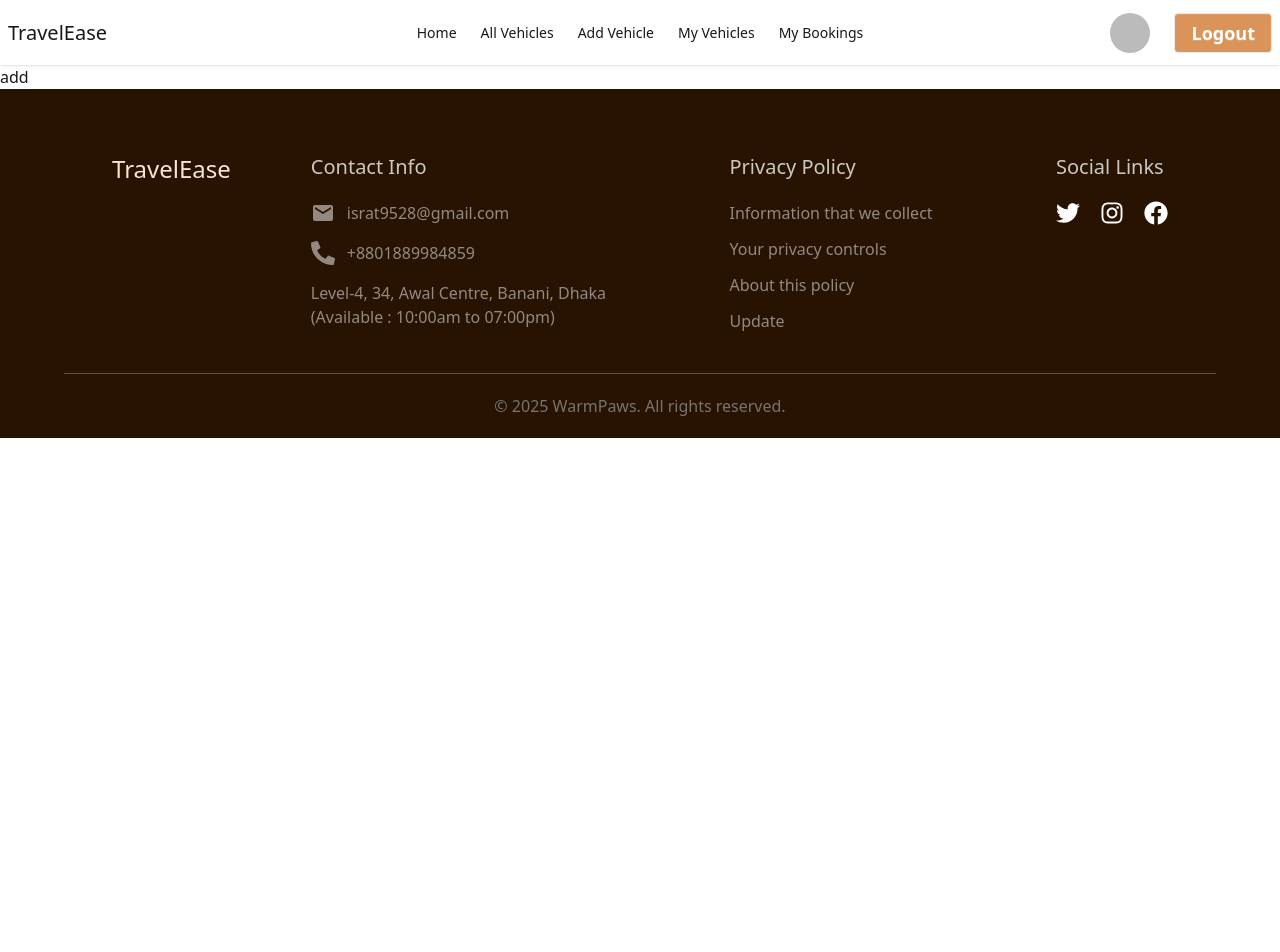
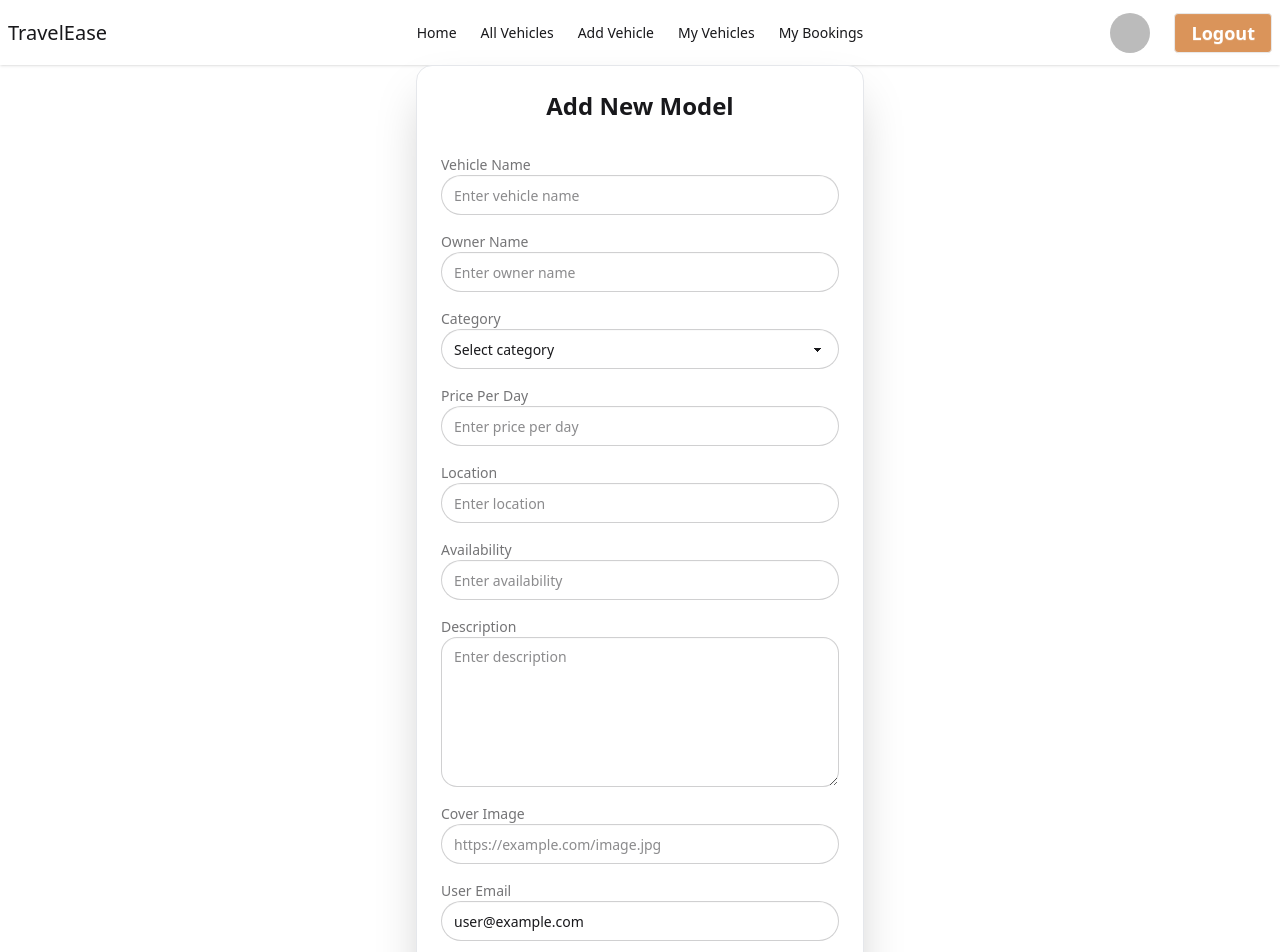
Before and after one commit to israt9528/travelEase-client, a React (Vite) app: page /add-vehicle in a window 1280 px wide. Shown: the top 952 px of the page. Before the commit the page ends 800 px from the top, so only its background shows below. Built offline with nearby package versions, Linux system fonts and the light colour scheme; no server answers; sample sign-in values are in the browser's storage.

Commit message:
implement add vehicle page

```diff
--- a/src/Components/VehicleCard/VehicleCard.jsx
+++ b/src/Components/VehicleCard/VehicleCard.jsx
@@ -1,7 +1,8 @@
 import React from "react";
+import { Link } from "react-router";
 
 const VehicleCard = ({ vehicle }) => {
-  const { vehicleName, category, pricePerDay, coverImage, availability } =
+  const { _id, vehicleName, category, pricePerDay, coverImage, availability } =
     vehicle;
 
   return (
@@ -41,12 +42,11 @@ const VehicleCard = ({ vehicle }) => {
 
         {/* Buttons */}
         <div className="mt-4 flex gap-3">
-          <button
-            // onClick={() => onViewDetails && onViewDetails(vehicle)}
-            className="flex-1 text-sm px-3 py-2 rounded-lg border border-indigo-600 text-indigo-600 hover:bg-indigo-50 transition-colors duration-200"
-          >
-            View Details
-          </button>
+          <Link to={`/vehicle-details/${_id}`}>
+            <button className="flex-1 text-sm px-3 py-2 rounded-lg border border-indigo-600 text-indigo-600 hover:bg-indigo-50 transition-colors duration-200">
+              View Details
+            </button>
+          </Link>
         </div>
       </div>
     </div>
--- a/src/Pages/AddVehicle/AddVehicle.jsx
+++ b/src/Pages/AddVehicle/AddVehicle.jsx
@@ -1,7 +1,173 @@
 import React from "react";
+import useAuth from "../../hooks/useAuth";
+import useAxiosSecure from "../../hooks/useAxiosSecure";
+import toast from "react-hot-toast";
 
 const AddVehicle = () => {
-  return <div>add</div>;
+  const { user } = useAuth();
+  // console.log(user);
+
+  const axiosSecure = useAxiosSecure();
+
+  const handleAddVehicle = (e) => {
+    e.preventDefault();
+    const vehicleName = e.target.vehicleName.value;
+    const owner = e.target.ownerName.value;
+    const category = e.target.category.value;
+    const pricePerDay = parseInt(e.target.price.value);
+    const location = e.target.location.value;
+    const availability = e.target.availability.value;
+    const description = e.target.description.value;
+    const coverImage = e.target.coverImage.value;
+    const userEmail = user.email;
+    const createdAt = new Date();
+
+    const newVehicle = {
+      vehicleName,
+      owner,
+      category,
+      pricePerDay,
+      location,
+      availability,
+      description,
+      coverImage,
+      userEmail,
+      createdAt,
+    };
+    console.log(newVehicle);
+
+    axiosSecure.post("/vehicles", newVehicle).then((data) => {
+      console.log(data.data);
+      toast.success("New vehicle has been added successfully!!");
+    });
+  };
+
+  return (
+    <div>
+      <div className="card border border-gray-200 bg-base-100 w-full max-w-md mx-auto shadow-2xl rounded-2xl">
+        <div className="card-body p-6 relative">
+          <h2 className="text-2xl font-bold text-center mb-6">Add New Model</h2>
+          <form onSubmit={handleAddVehicle} className="space-y-4">
+            {/* Name Field */}
+            <div>
+              <label className="label font-medium">Vehicle Name</label>
+              <input
+                type="text"
+                name="vehicleName"
+                required
+                className="input w-full rounded-full focus:border-0 focus:outline-gray-200"
+                placeholder="Enter vehicle name"
+              />
+            </div>
+            <div>
+              <label className="label font-medium">Owner Name</label>
+              <input
+                type="text"
+                name="ownerName"
+                required
+                className="input w-full rounded-full focus:border-0 focus:outline-gray-200"
+                placeholder="Enter owner name"
+              />
+            </div>
+
+            {/* Category Dropdown */}
+            <div>
+              <label className="label font-medium">Category</label>
+              <select
+                defaultValue={""}
+                name="category"
+                required
+                className="select w-full rounded-full focus:border-0 focus:outline-gray-200"
+              >
+                <option value="" disabled>
+                  Select category
+                </option>
+                <option value="Sedan">Sedan</option>
+                <option value="SUV">SUV</option>
+                <option value="Electric">Electric</option>
+                <option value="Van">Van</option>
+                <option value="Other">Other</option>
+              </select>
+            </div>
+
+            <div>
+              <label className="label font-medium">Price Per Day</label>
+              <input
+                type="number"
+                name="price"
+                required
+                className="input w-full rounded-full focus:border-0 focus:outline-gray-200"
+                placeholder="Enter price per day"
+              />
+            </div>
+            <div>
+              <label className="label font-medium">Location</label>
+              <input
+                type="text"
+                name="location"
+                required
+                className="input w-full rounded-full focus:border-0 focus:outline-gray-200"
+                placeholder="Enter location"
+              />
+            </div>
+            <div>
+              <label className="label font-medium">Availability</label>
+              <input
+                type="text"
+                name="availability"
+                required
+                className="input w-full rounded-full focus:border-0 focus:outline-gray-200"
+                placeholder="Enter availability"
+              />
+            </div>
+
+            {/* Description Textarea */}
+            <div>
+              <label className="label font-medium">Description</label>
+              <textarea
+                name="description"
+                required
+                rows="3"
+                className="textarea w-full rounded-2xl focus:border-0 focus:outline-gray-200 h-[150px]"
+                placeholder="Enter description"
+              ></textarea>
+            </div>
+
+            {/* Thumbnail URL */}
+            <div>
+              <label className="label font-medium">Cover Image</label>
+              <input
+                type="url"
+                name="coverImage"
+                required
+                className="input w-full rounded-full focus:border-0 focus:outline-gray-200"
+                placeholder="https://example.com/image.jpg"
+              />
+            </div>
+
+            <div>
+              <label className="label font-medium">User Email</label>
+              <input
+                type="email"
+                name="email"
+                defaultValue={`${user.email}`}
+                className="input w-full rounded-full focus:border-0 focus:outline-gray-200"
+                placeholder="user@example.com"
+              />
+            </div>
+
+            {/* Submit Button */}
+            <button
+              type="submit"
+              className="btn w-full text-white mt-6 rounded-full bg-linear-to-r from-pink-500 to-red-600 hover:from-pink-600 hover:to-red-700"
+            >
+              Add Vehicle
+            </button>
+          </form>
+        </div>
+      </div>
+    </div>
+  );
 };
 
 export default AddVehicle;
--- a/src/Pages/AllVehicles/AllVehicles.jsx
+++ b/src/Pages/AllVehicles/AllVehicles.jsx
@@ -10,7 +10,7 @@ const AllVehicles = () => {
 
   useEffect(() => {
     axiosInstance.get("/vehicles").then((data) => {
-      console.log(data.data);
+      // console.log(data.data);
       setVehicles(data.data);
       setLoading(false);
     });
--- a/src/Pages/Authentication/Register.jsx
+++ b/src/Pages/Authentication/Register.jsx
@@ -69,9 +69,9 @@ const Register = () => {
       })
       .catch((error) => {
         const errorCode = error.code;
-        const errorMessage = error.message;
+        // const errorMessage = error.message;
         // alert(errorCode, errorMessage);
-        setError(errorMessage, errorCode);
+        setError(errorCode);
       });
   };
 
--- /dev/null
+++ b/src/hooks/useAxiosSecure.jsx
@@ -0,0 +1,26 @@
+import axios from "axios";
+import React, { useEffect } from "react";
+import useAuth from "./useAuth";
+
+const instance = axios.create({
+  baseURL: "http://localhost:3000",
+});
+
+const useAxiosSecure = () => {
+  const { user } = useAuth();
+  console.log(user);
+
+  useEffect(() => {
+    const requestInterceptor = instance.interceptors.request.use((config) => {
+      config.headers.authorization = `Bearer ${user.accessToken}`;
+      return config;
+    });
+    return () => {
+      instance.interceptors.request.eject(requestInterceptor);
+    };
+  }, [user]);
+
+  return instance;
+};
+
+export default useAxiosSecure;
```
